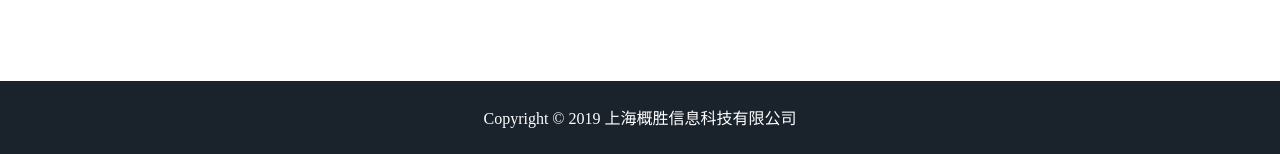
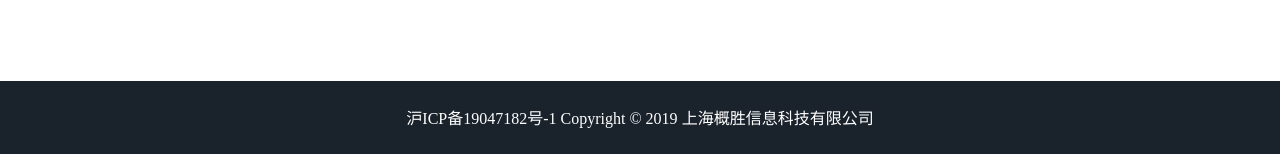
Before and after one commit to 510732083/microstop, a Jekyll site: the page built from index.html, in a window 1280 px wide. Shown: the part 1467-1621 px from the top of the page. Built offline with Jekyll 4.4.1, drawn with Linux system fonts in a browser that asks for light colours; some web fonts are replaced.

Commit message:
Update footer.html

```diff
--- a/_includes/footer.html
+++ b/_includes/footer.html
@@ -1,6 +1,6 @@
 <footer class="footer">
     <!-- <p>&copy; {{ site.username }}</p> -->
-    <p>Copyright &copy; 2019 <a href="https://https://510732083.github.io/microstop/" target="_blank">上海概胜信息科技有限公司</a></p>
+    <p>沪ICP备19047182号-1 Copyright &copy; 2019 <a href="https://https://510732083.github.io/microstop/" target="_blank">上海概胜信息科技有限公司</a></p>
 </footer>
 <script src="//cdn.jsdelivr.net/particles.js/2.0.0/particles.min.js"></script>
 <script src="{{ '/assets/js/sweet-scroll.min.js' | prepend: site.baseurl }}"></script>
```
